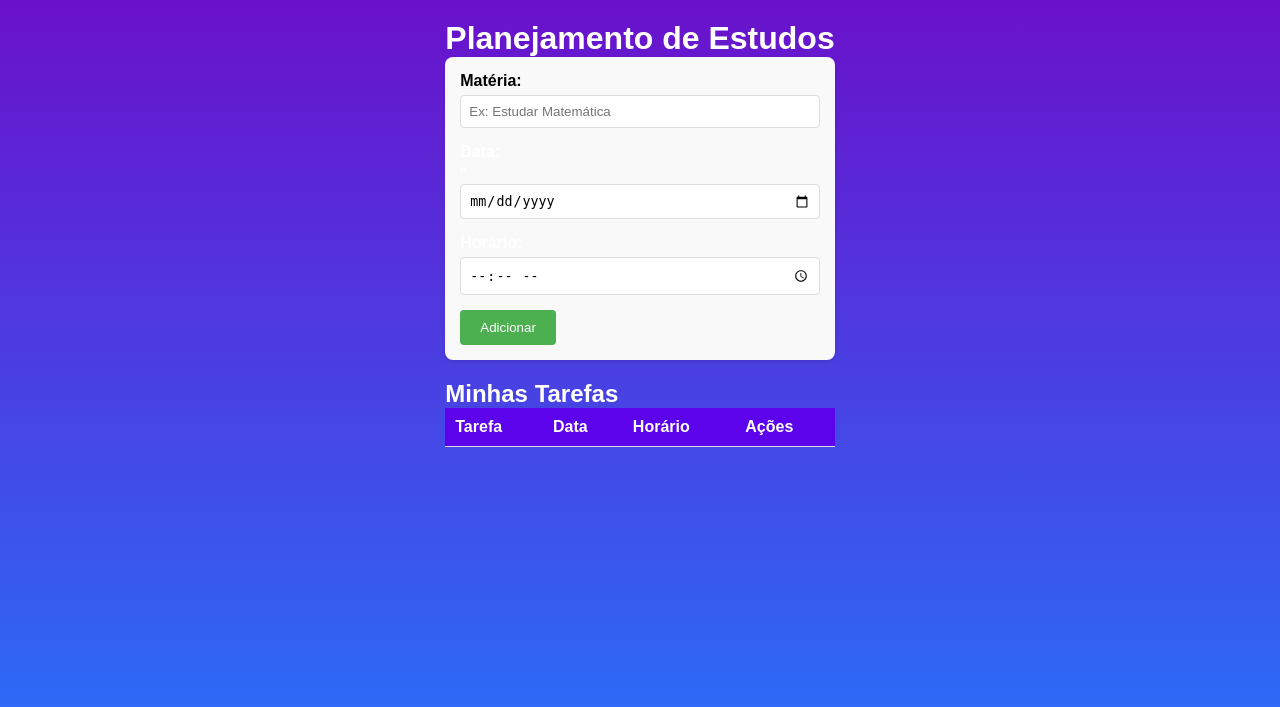
After one commit to Vajean1/PlanejamentoEstudo, a Flask app: template templates/planejamento.html in a window 1280 px wide. The commit adds this page. Shown: the top 707 px of the page. Run offline with Flask 3, Linux system fonts and the light colour scheme; the template is opened without the code that fills it, so the values that code supplies are empty.

Commit message:
=Atualizações inserção do template planejamento e simulado

```diff
--- a/static/ccs/style.css
+++ b/static/CSS/style.css
@@ -86,3 +86,91 @@ footer {
     font-size: 0.9rem;
     opacity: 0.8;
 }
+
+.text_color {
+    color: #000;
+}
+
+/* Estilo da página planejamentos */
+
+.page {
+    max-width: 800px;
+    margin: 0 auto;
+    padding: 20px;
+    font-family: Arial, sans-serif;
+}
+
+form {
+    margin-bottom: 20px;
+    background: #f9f9f9;
+    padding: 15px;
+    border-radius: 8px;
+    box-shadow: 0 2px 4px rgba(0, 0, 0, 0.1);
+}
+
+form .form-group {
+    margin-bottom: 15px;
+}
+
+form label {
+    display: block;
+    font-weight: bold;
+    margin-bottom: 5px;
+}
+
+form input {
+    width: 100%;
+    padding: 8px;
+    border: 1px solid #ddd;
+    border-radius: 4px;
+}
+
+form .btn {
+    padding: 10px 20px;
+    background: #4CAF50;
+    color: #fff;
+    border: none;
+    border-radius: 4px;
+    cursor: pointer;
+}
+
+form .btn:hover {
+    background: #45a049;
+}
+
+table {
+    width: 100%;
+    border-collapse: collapse;
+}
+
+table th, table td {
+    padding: 10px;
+    text-align: left;
+    border-bottom: 1px solid #ddd;
+}
+
+table th {
+    background: #5c03eb;
+}
+
+table .btn {
+    padding: 5px 10px;
+    margin-right: 5px;
+    background: #007BFF;
+    color: #fff;
+    border: none;
+    border-radius: 4px;
+    cursor: pointer;
+}
+
+table .btn:hover {
+    background: #0056b3;
+}
+
+table .btn-delete {
+    background: #F44336;
+}
+
+table .btn-delete:hover {
+    background: #d32f2f;
+}
--- /dev/null
+++ b/static/JS/planejamento.js
@@ -0,0 +1,106 @@
+const taskForm = document.getElementById('add-task-form');
+    const taskTableBody = document.querySelector('#task-table tbody');
+
+    // Função para adicionar tarefa
+    taskForm.addEventListener('submit', (event) => {
+        event.preventDefault();
+
+        // Coleta os dados do formulário
+        const task = document.getElementById('task').value;
+        const date = document.getElementById('date').value;
+        const time = document.getElementById('time').value;
+
+        // Cria um objeto para armazenar a tarefa
+        const newTask = {
+            task: task,
+            date: date,
+            time: time
+        };
+
+        // Obtém as tarefas existentes do localStorage
+        let tasks = JSON.parse(localStorage.getItem('tasks')) || [];
+
+        // Adiciona a nova tarefa ao array
+        tasks.push(newTask);
+
+        // Salva as tarefas atualizadas no localStorage
+        localStorage.setItem('tasks', JSON.stringify(tasks));
+
+        // Cria uma nova linha na tabela
+        const newRow = document.createElement('tr');
+        newRow.innerHTML = `
+            <td>${task}</td>
+            <td>${date}</td>
+            <td>${time}</td>
+            <td>
+                <button class="btn btn-edit" onclick="editTask(this)">Editar</button>
+                <button class="btn btn-delete" onclick="deleteTask(this)">Excluir</button>
+            </td>
+        `;
+        taskTableBody.appendChild(newRow);
+
+        // Limpa o formulário
+        taskForm.reset();
+    });
+
+    // Função para excluir tarefa
+    function deleteTask(button) {
+        const row = button.parentElement.parentElement;
+        const rowIndex = Array.from(row.parentNode.children).indexOf(row);
+
+        // Obtém as tarefas existentes do localStorage
+        let tasks = JSON.parse(localStorage.getItem('tasks')) || [];
+
+        // Remove a tarefa do array
+        tasks.splice(rowIndex, 1);
+
+        // Salva as tarefas atualizadas no localStorage
+        localStorage.setItem('tasks', JSON.stringify(tasks));
+
+        taskTableBody.removeChild(row);
+    }
+
+    // Função para editar tarefa
+    function editTask(button) {
+        const row = button.parentElement.parentElement;
+        const rowIndex = Array.from(row.parentNode.children).indexOf(row);
+
+        // Obtém as tarefas existentes do localStorage
+        let tasks = JSON.parse(localStorage.getItem('tasks')) || [];
+
+        // Atualiza os dados da tarefa no array
+        const task = document.getElementById('task').value;
+        const date = document.getElementById('date').value;
+        const time = document.getElementById('time').value;
+        tasks[rowIndex] = { task: task, date: date, time: time };
+
+        // Salva as tarefas atualizadas no localStorage
+        localStorage.setItem('tasks', JSON.stringify(tasks));
+
+        // Atualiza a linha da tabela
+        row.cells[0].textContent = task;
+        row.cells[1].textContent = date;
+        row.cells[2].textContent = time;
+
+        // Limpa o formulário
+        taskForm.reset();
+    }
+
+    // Carrega as tarefas do localStorage ao carregar a página
+    window.addEventListener('load', () => {
+        const storedTasks = JSON.parse(localStorage.getItem('tasks')) || [];
+
+        storedTasks.forEach(task => {
+            const newRow = document.createElement('tr');
+            newRow.innerHTML = `
+                <td>${task.task}</td>
+                <td>${task.date}</td>
+                <td>${task.time}</td>
+                <td>
+                    <button class="btn btn-edit" onclick="editTask(this)">Editar</button>
+                    <button class="btn btn-delete" onclick="deleteTask(this)">Excluir</button>
+                </td>
+            `;
+            taskTableBody.appendChild(newRow);
+        });
+});
--- a/templates/index.html
+++ b/templates/index.html
@@ -4,7 +4,7 @@
     <meta charset="UTF-8">
     <meta name="viewport" content="width=device-width, initial-scale=1.0">
     <title>Portal de Estudos</title>
-    <link rel="stylesheet" href="/static/ccs/style.css">
+    <link rel="stylesheet" href="/static/CSS/style.css">
 </head>
 <body>
     <div class="container">
--- /dev/null
+++ b/templates/planejamento.html
@@ -0,0 +1,43 @@
+<head>
+    <meta charset="UTF-8">
+    <meta name="viewport" content="width=device-width, initial-scale=1.0">
+    <title>Planejamento de Estudos</title>
+    <link rel="stylesheet" href="/static/CSS/style.css">
+</head>
+<div class="page">
+    <h1>Planejamento de Estudos</h1>
+
+    <!-- Formulário para adicionar tarefas -->
+    <form id="add-task-form">
+        <div class="form-group">
+            <label for="task"><p class="text_color">Matéria:</p></label>
+            <input type="text" id="task" name="task" placeholder="Ex: Estudar Matemática" required>
+        </div>
+        <div class="form-group">
+            <label for="date">Data:</label>''
+            <input type="date" id="date" name="date" required>
+        </div>
+        <div class="form-group">
+            <label for="time">Horário:</label>
+            <input type="time" id="time" name="time" required>
+        </div>
+        <button type="submit" class="btn">Adicionar</button>
+    </form>
+
+    <!-- Lista de tarefas -->
+    <h2>Minhas Tarefas</h2>
+    <table id="task-table">
+        <thead>
+            <tr>
+                <th>Tarefa</th>
+                <th>Data</th>
+                <th>Horário</th>
+                <th>Ações</th>
+            </tr>
+        </thead>
+        <tbody>
+            <!-- Tarefas serão adicionadas aqui dinamicamente -->
+        </tbody>
+    </table>
+</div>
+<script src="/static/JS/planejamento.js"></script>
```
Also changed, not shown: templates/simulado.html (+1 -16 lines).
